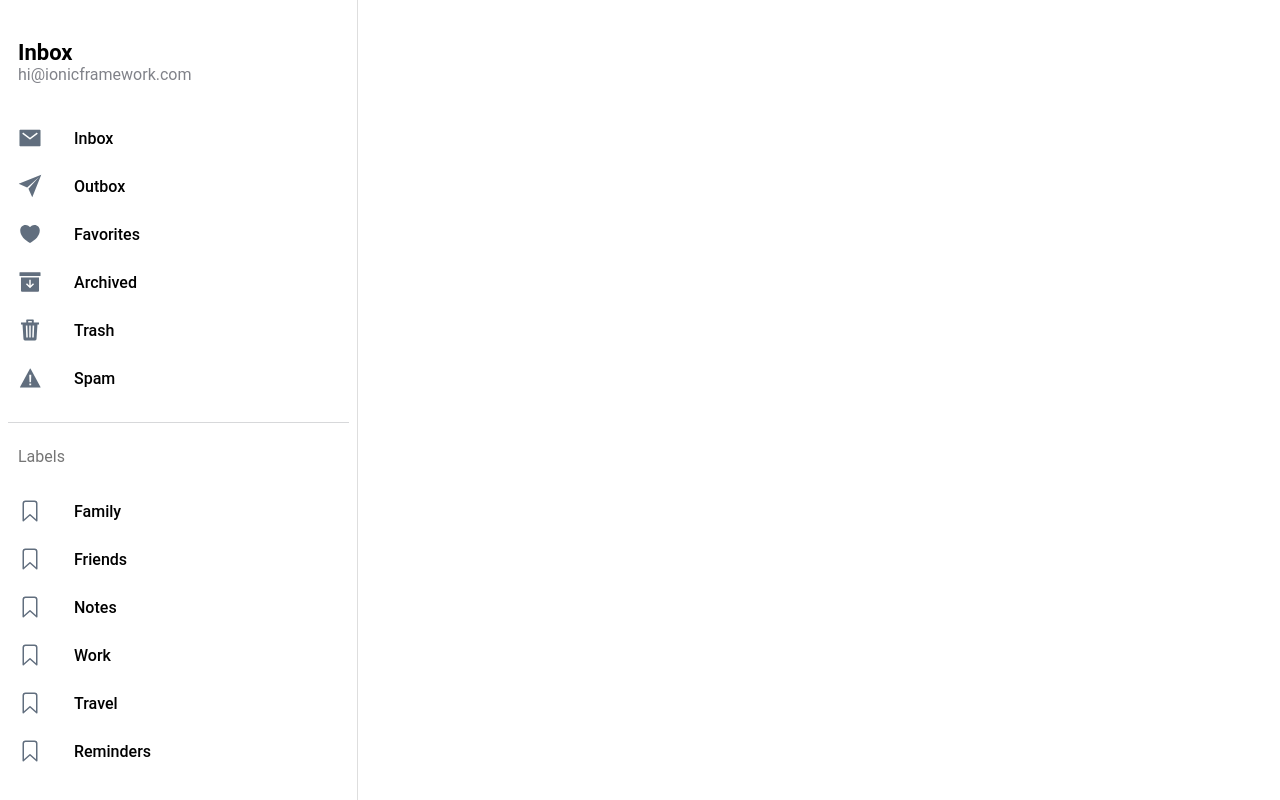
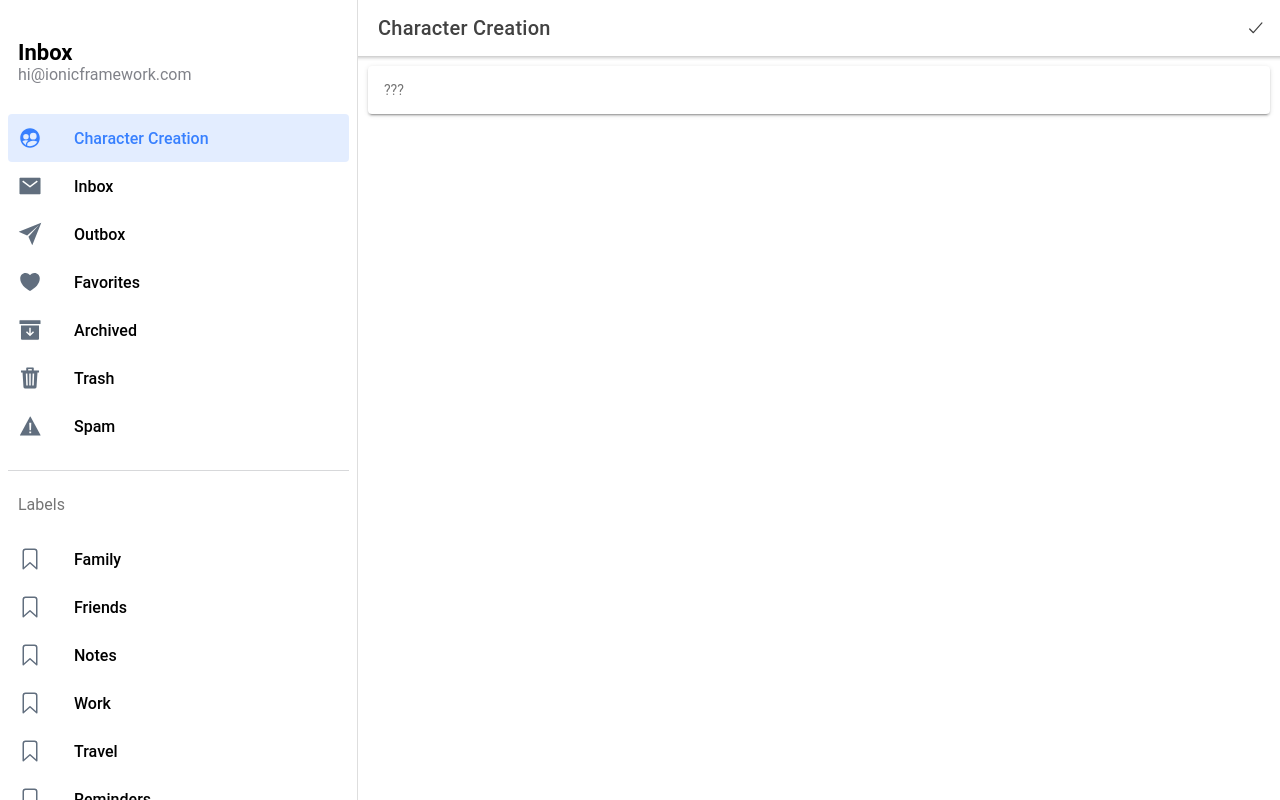
Before and after one commit to ngocnv371/lifesimulator, a React (Create React App) app: page /character-creation in a window 1280 px wide. Built offline with nearby package versions, Linux system fonts and the light colour scheme.

Commit message:
add page

```diff
--- a/src/App.tsx
+++ b/src/App.tsx
@@ -23,6 +23,8 @@ import '@ionic/react/css/display.css';
 /* Theme variables */
 import './theme/variables.css';
 
+import CharacterCreationPage from './features/character-creation/CharacterCreationPage';
+
 setupIonicReact();
 
 const App: React.FC = () => {
@@ -38,6 +40,9 @@ const App: React.FC = () => {
             <Route path="/page/:name" exact={true}>
               <Page />
             </Route>
+            <Route path="/character-creation" exact={true}>
+              <CharacterCreationPage />
+            </Route>
           </IonRouterOutlet>
         </IonSplitPane>
       </IonReactRouter>
--- a/src/components/Menu.tsx
+++ b/src/components/Menu.tsx
@@ -11,7 +11,7 @@ import {
 } from '@ionic/react';
 
 import { useLocation } from 'react-router-dom';
-import { archiveOutline, archiveSharp, bookmarkOutline, heartOutline, heartSharp, mailOutline, mailSharp, paperPlaneOutline, paperPlaneSharp, trashOutline, trashSharp, warningOutline, warningSharp } from 'ionicons/icons';
+import { archiveOutline, archiveSharp, bookmarkOutline, heartOutline, heartSharp, mailOutline, mailSharp, paperPlaneOutline, paperPlaneSharp, peopleCircleOutline, peopleCircleSharp, trashOutline, trashSharp, warningOutline, warningSharp } from 'ionicons/icons';
 import './Menu.css';
 
 interface AppPage {
@@ -22,6 +22,12 @@ interface AppPage {
 }
 
 const appPages: AppPage[] = [
+  {
+    title: 'Character Creation',
+    url: '/character-creation',
+    iosIcon: peopleCircleOutline,
+    mdIcon: peopleCircleSharp
+  },
   {
     title: 'Inbox',
     url: '/page/Inbox',
--- /dev/null
+++ b/src/features/character-creation/CharacterCreationPage.tsx
@@ -0,0 +1,40 @@
+import {
+  IonButton,
+  IonButtons,
+  IonCard,
+  IonCardHeader,
+  IonContent,
+  IonHeader,
+  IonIcon,
+  IonLabel,
+  IonPage,
+  IonTitle,
+  IonToolbar,
+} from "@ionic/react";
+import { checkmark } from "ionicons/icons";
+
+const CharacterCreationPage: React.FC = () => {
+  return (
+    <IonPage>
+      <IonHeader>
+        <IonToolbar>
+          <IonTitle>Character Creation</IonTitle>
+          <IonButtons slot="primary">
+            <IonButton>
+              <IonIcon icon={checkmark}></IonIcon>
+            </IonButton>
+          </IonButtons>
+        </IonToolbar>
+      </IonHeader>
+      <IonContent fullscreen>
+        <IonCard>
+          <IonCardHeader>
+            <IonLabel>???</IonLabel>
+          </IonCardHeader>
+        </IonCard>
+      </IonContent>
+    </IonPage>
+  );
+};
+
+export default CharacterCreationPage;
```
